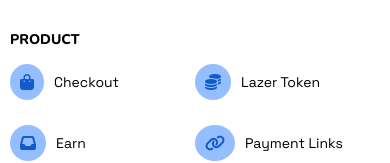
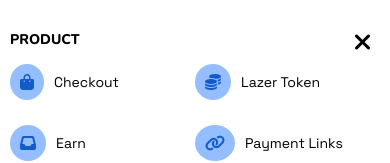
Before and after one commit to JayB-maker/lazerpay-clone, a React (Create React App) app: page / in a window 390 px wide. Both pictures are taken after a click on the icon 371 px from the left and 27 px from the top of the page. Shown: the top 163 px of the page. Built offline with nearby package versions, Linux system fonts and the light colour scheme.

Commit message:
second commit

```diff
--- a/src/components/layout/Header/index.jsx
+++ b/src/components/layout/Header/index.jsx
@@ -129,6 +129,16 @@
         </InnerMobileHeader>
         {clicked && (
           <MobileNav>
+            <i
+              style={{
+                fontSize: "24px",
+                cursor: "pointer",
+                position: "absolute",
+                right: "20px",
+              }}
+              className="fa-solid fa-times"
+              onClick={() => setClicked(false)}
+            />
             {navs.map((item, key) => (
               <Navigations>
                 <>
@@ -161,6 +171,25 @@
                 </>
               </Navigations>
             ))}
+            <HeaderCTA>
+              <LinkText to="/login" style={{ color: "black" }}>
+                Sign In
+              </LinkText>
+              <LinkText
+                to="/signup"
+                style={{
+                  color: "white",
+                  backgroundColor: "#125bc9",
+                  padding: "10px",
+                  borderRadius: "5px",
+                  width: "100%",
+                  textAlign: "center",
+                  marginBottom: "30px",
+                }}
+              >
+                Create Account
+              </LinkText>
+            </HeaderCTA>
           </MobileNav>
         )}
       </MobileHeader>
--- a/src/components/ui/index.jsx
+++ b/src/components/ui/index.jsx
@@ -65,7 +65,7 @@
 
 export const NavItems = styled.div`
   background-color: ${(props) => props.theme.white};
-  padding: 0px;
+  padding: 20px;
   display: flex;
   flex-direction: column;
   gap: 20px;
@@ -135,6 +135,13 @@
   gap: 50px;
   font-size: 18px;
   font-weight: 700;
+
+  @media screen and (max-width: 1024px) {
+    flex-direction: column;
+    width: 100%;
+    gap: 20px;
+    margin-top: 50px;
+  }
 `;
 
 // --------------------------MOBILE MENU
@@ -173,6 +180,7 @@
   flex-direction: column;
   gap: 10px;
   padding: 30px 10px 0;
+  border-bottom: 1px solid rgb(179, 179, 179);
 `;
 
 export const Navigations = styled.div`
--- a/src/index.scss
+++ /dev/null
@@ -1,5 +0,0 @@
-body{
-  &::before{
-    color: rgb(179, 179, 179);
-  }
-}
```
